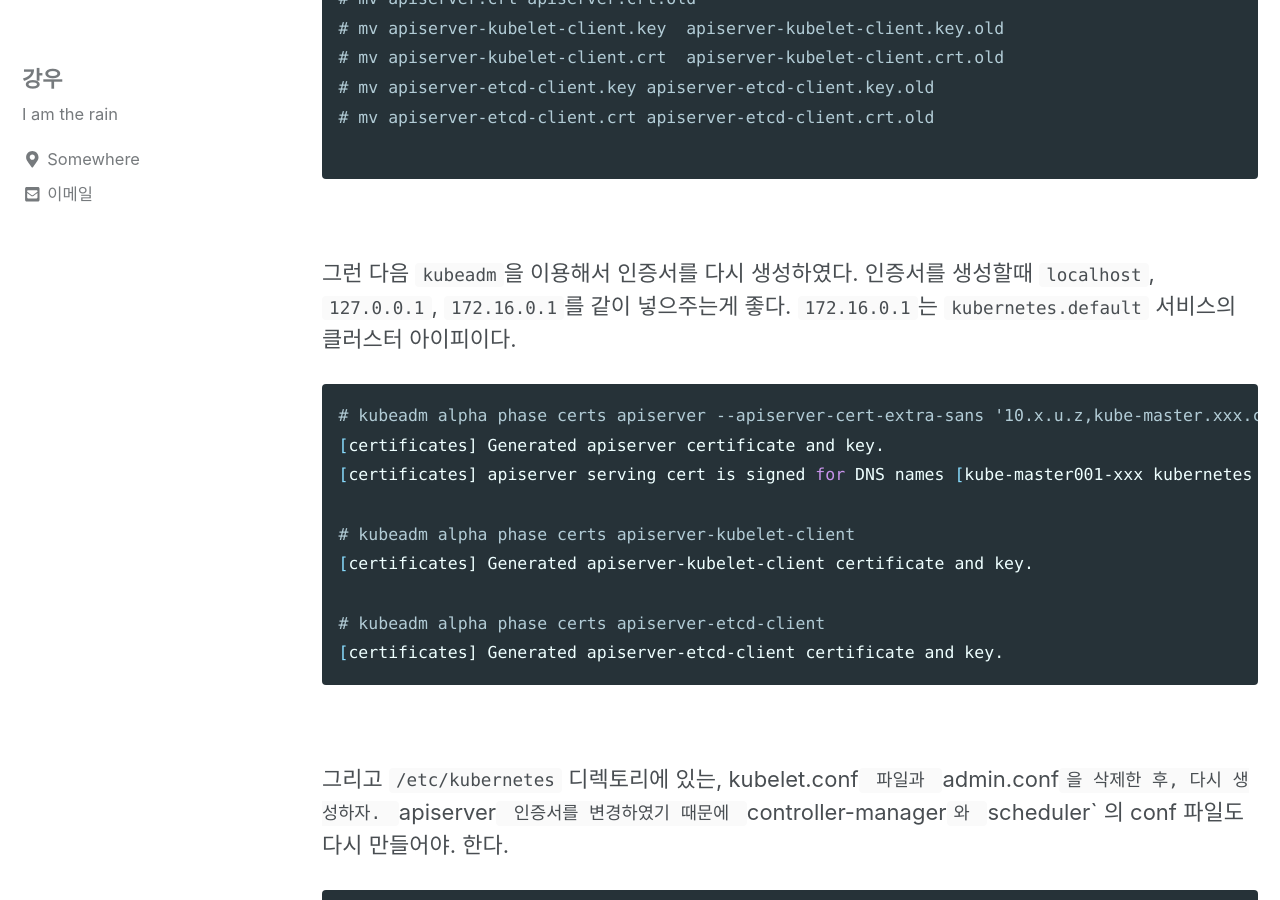
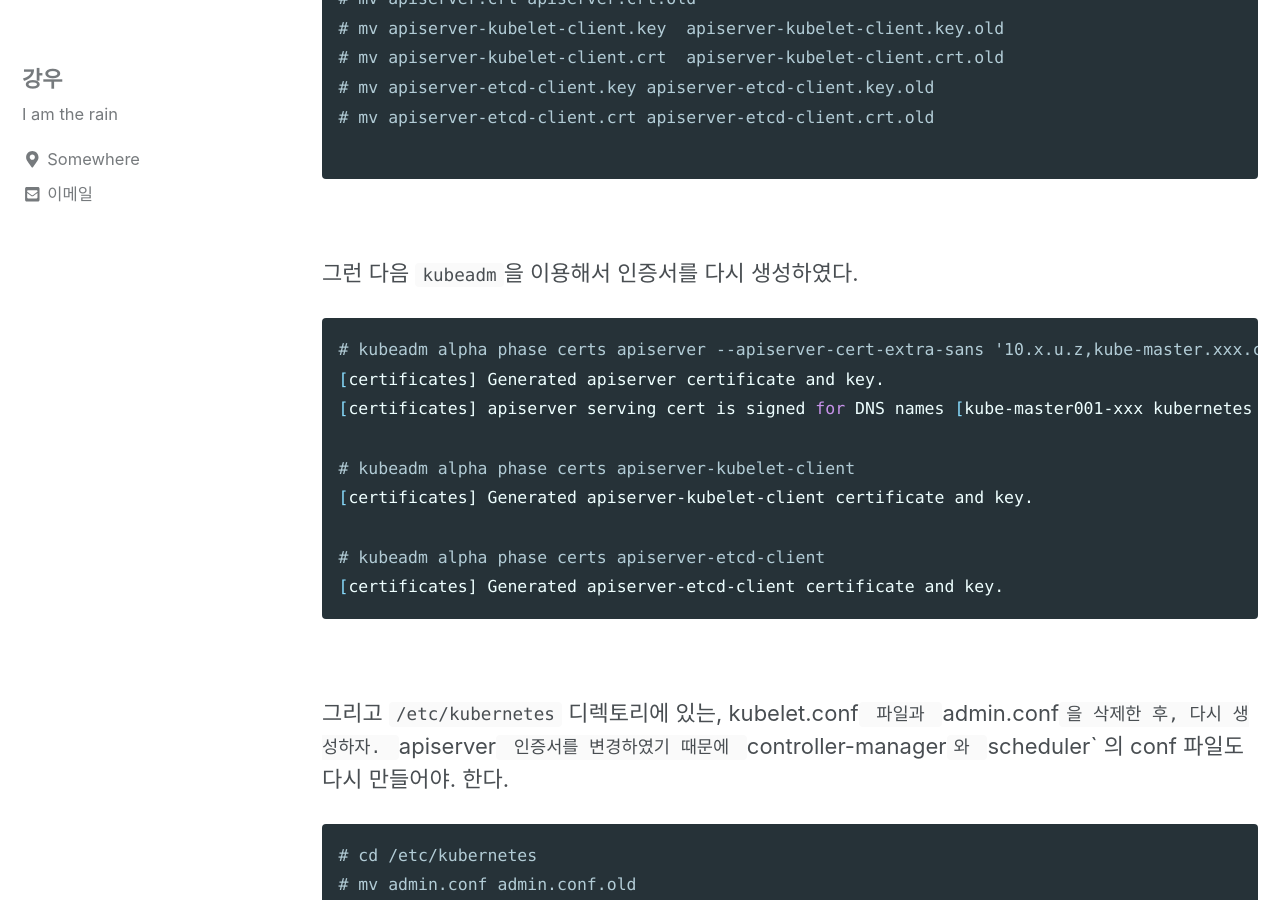
Before and after one commit to kangwoo/kangwoo.github.io, a Jekyll site: the page built from _posts/2019-06-28-apiserver-kubelet-client-certs-expired.md, in a window 1280 px wide and 900 px high, scrolled down 2945 px. Built offline with Jekyll 4.4.1, drawn with Linux system fonts in a browser that asks for light colours; cached includes are drawn as plain includes; nearby versions of some CDN libraries.

Commit message:
change kube certs

````diff
--- a/_posts/2019-06-28-apiserver-kubelet-client-certs-expired.md
+++ b/_posts/2019-06-28-apiserver-kubelet-client-certs-expired.md
@@ -96,8 +96,7 @@ notAfter=Jan 23 08:05:17 2020 GMT
 ```
 <br/>
 
-그런 다음 `kubeadm`을 이용해서 인증서를 다시 생성하였다. 인증서를 생성할때 `localhost`, `127.0.0.1`, `172.16.0.1`를 같이 넣으주는게 좋다.
-`172.16.0.1`는 `kubernetes.default` 서비스의 클러스터 아이피이다.
+그런 다음 `kubeadm`을 이용해서 인증서를 다시 생성하였다.
 ```bash
 # kubeadm alpha phase certs apiserver --apiserver-cert-extra-sans '10.x.u.z,kube-master.xxx.com'
 [certificates] Generated apiserver certificate and key.
````
